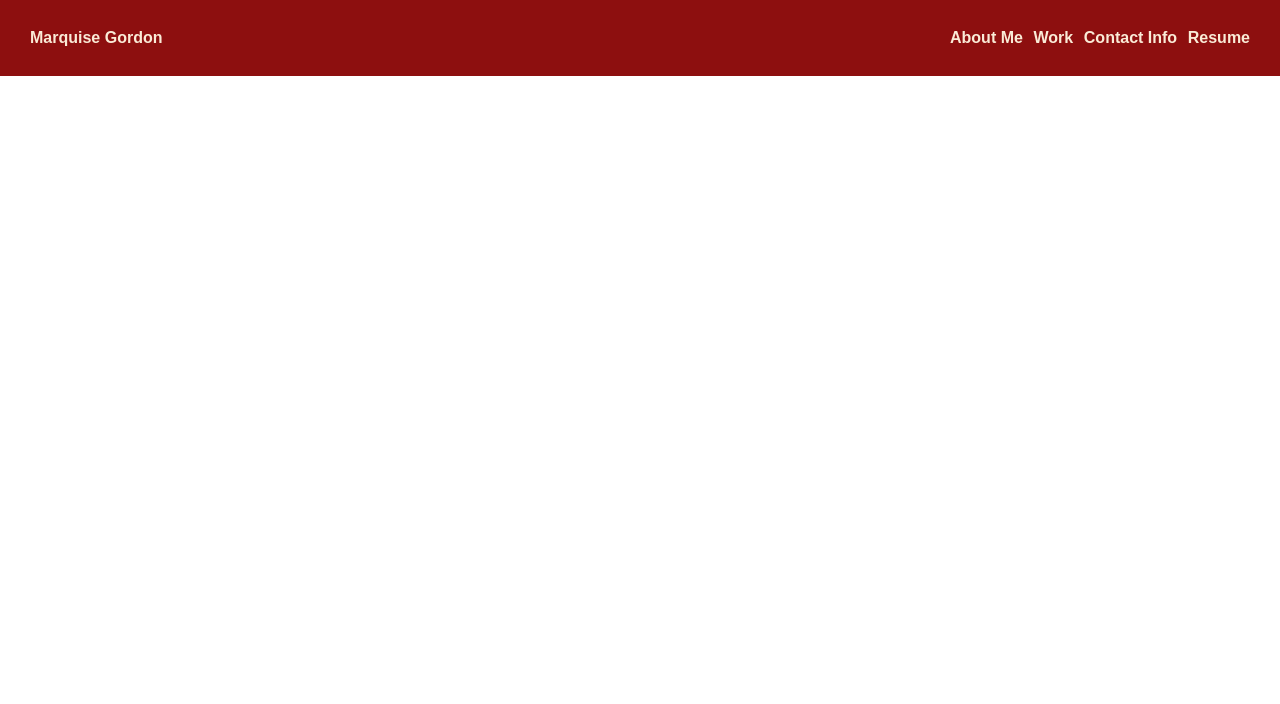
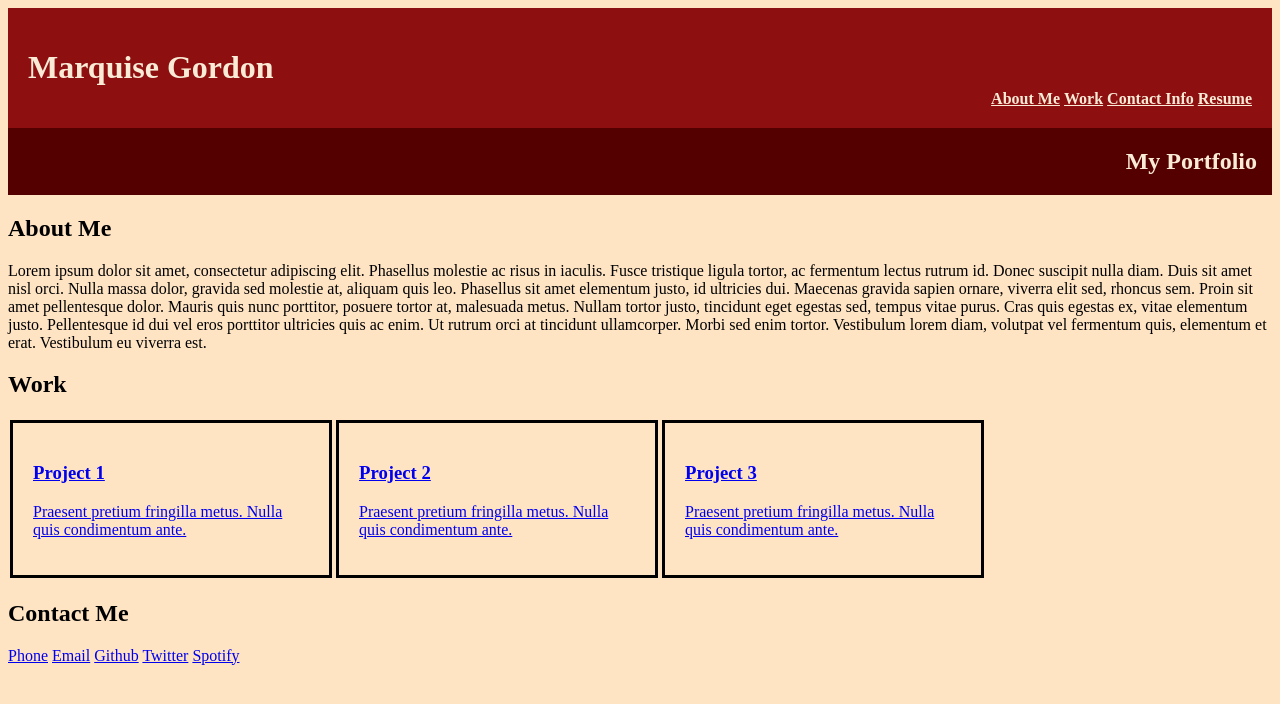
Before and after one commit to marquisegordon/2nd-challenge, a plain HTML site: page index.html in a window 1280 px wide. Drawn offline with Linux system fonts and the light colour scheme.

Commit message:
html and css edit

```diff
--- a/assets/css/reset.css
+++ b/assets/css/reset.css
@@ -1,34 +1 @@
 /* resets box size of all elements */
-* {
-    margin: 0;
-    padding: 0;
-    box-sizing: border-box;
-    text-decoration: none;
-}
-
-/* resets the whole html file elements */
-html {
-    height: 100%;
-}
-
-body {
-    min-height: 100%;
-    line-height: 1;
-    font-family: sans-serif;
-}
-
-h1, h2, h3, h4, h5, h6 {
-    font-size: 100%;
-}
-
-/* matches font of special elemnets to whole page */
-input, select, option, optgroup, textarea, button,
-pre, code {
-  font-size: 100%;
-  font-family: inherit;
-}
-
-/* removes browser default bullet points */
-ul, ol {
-    list-style-type: none;
-}
--- a/assets/css/style.css
+++ b/assets/css/style.css
@@ -1,26 +1,48 @@
 body {
     display: flex;
     flex-direction: column;
+    background-color: bisque;
 }
 
 header {
     display: flex;
     justify-content: space-between;
-    align-items: center;
-    padding: 30px;
+    align-items: end;
+    padding: 20px;
     background-color: #8d0f0f;
     color: antiquewhite;
 }
 
 /* Add in styling for h1-h6 */
 
-nav ul {
-    display: flex;
-    justify-content: space-between;
-    min-width: 300px;
-}
-
 nav a {
     color: antiquewhite;
     font-weight: bold;
 }
+
+.hero {
+    background-color: #550000;
+    color: antiquewhite;
+}
+
+.subtitle-heading {
+    display: flex;
+    justify-content: right;
+    padding-right: 15px;
+}
+
+.project-section {
+    display: flex;
+    flex-wrap: wrap;
+}
+
+.project-card {
+    width: 25%;
+    min-height: 100px;
+    border: 3px solid black;
+    margin: 2px;
+}
+
+.project-card div {
+    padding: 20px;
+}
--- a/index.html
+++ b/index.html
@@ -3,29 +3,75 @@
 
 <head>
     <meta charset="UTF-8" />
+    <meta http-equiv="X-UA-Compatible" content="IE-edge">
+    <meta name="viewport" content="width=device-width, initial-scale=1.0">
+    <title>Portfolio</title>
     <link rel="stylesheet" href="./assets/css/style.css">
     <link rel="stylesheet" href="./assets/css/reset.css">
     <title>Portfolio</title>
 </head>
+
 <body>
     <header>
         <h1>Marquise Gordon</h1>
         <nav>
-            <ul>
-                <li>
-                    <a href="#about-me">About Me</a>
-                </li>
-                <li>
-                    <a href="#work">Work</a>
-                </li>
-                <li>
-                    <a href="#contact-info">Contact Info</a>
-                </li>
-                <li>
-                    <a href="#resume">Resume</a>
-                </li>
-            </ul>
+            <a href="#">About Me</a>
+            <a href="#">Work</a>
+            <a href="#">Contact Info</a>
+            <a href="#">Resume</a>
         </nav>
     </header>
+
+    <section class="hero">
+        <h2 class="subtitle-heading">My Portfolio</h2>
+    </section>
+
+    <main>
+        <section>
+            <h2>About Me</h2>
+            <p>Lorem ipsum dolor sit amet, consectetur adipiscing elit. Phasellus molestie ac risus in iaculis. Fusce tristique ligula tortor, ac fermentum lectus rutrum id. Donec suscipit nulla diam. Duis sit amet nisl orci. Nulla massa dolor, gravida sed molestie at, aliquam quis leo. Phasellus sit amet elementum justo, id ultricies dui. Maecenas gravida sapien ornare, viverra elit sed, rhoncus sem. Proin sit amet pellentesque dolor. Mauris quis nunc porttitor, posuere tortor at, malesuada metus. Nullam tortor justo, tincidunt eget egestas sed, tempus vitae purus. Cras quis egestas ex, vitae elementum justo. Pellentesque id dui vel eros porttitor ultricies quis ac enim. Ut rutrum orci at tincidunt ullamcorper. Morbi sed enim tortor. Vestibulum lorem diam, volutpat vel fermentum quis, elementum et erat. Vestibulum eu viverra est.</p>
+        </section>
+
+        <section>
+            <h2>Work</h2>
+            <section class="project-section">
+                <div class="project-card">
+                    <a href="#">
+                        <div>
+                            <h3>Project 1</h3>
+                            <p>Praesent pretium fringilla metus. Nulla quis condimentum ante.</p>
+                        </div>
+                    </a>
+                </div>
+                <div class="project-card">
+                    <a href="#">
+                        <div>
+                            <h3>Project 2</h3>
+                            <p>Praesent pretium fringilla metus. Nulla quis condimentum ante.</p>
+                        </div>
+                    </a>
+                </div>
+                <div class="project-card">
+                    <a href="#">
+                        <div>
+                            <h3>Project 3</h3>
+                            <p>Praesent pretium fringilla metus. Nulla quis condimentum ante.</p>
+                        </div>
+                    </a>
+                </div>
+            </section>
+        </section>
+
+        <section>
+            <h2>Contact Me</h2>
+            <div>
+                <a href="#">Phone</a>
+                <a href="#">Email</a>
+                <a href="#">Github</a>
+                <a href="#">Twitter</a>
+                <a href="#">Spotify</a>
+            </div>
+        </section>
+    </main>
 </body>
 </html>
```
